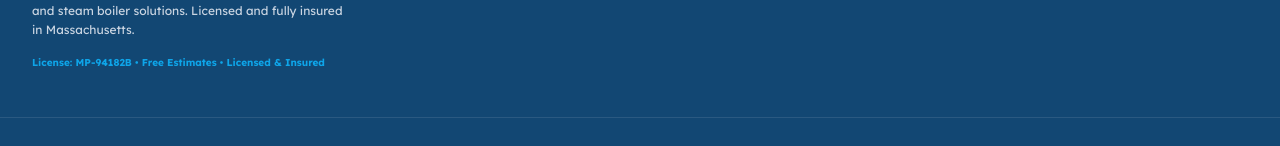
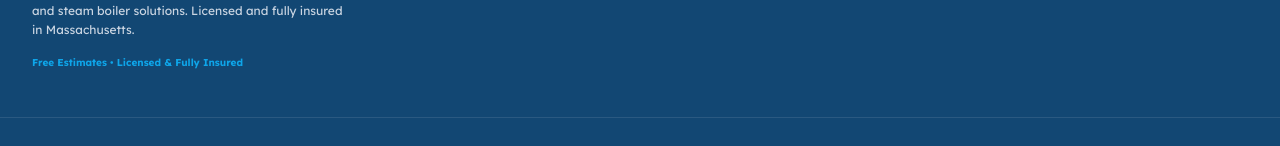
Before and after one commit to TYee2011/Boran-Plumbing, an Angular app: page / in a window 1280 px wide. Shown: the part 4610-4756 px from the top of the page. Built offline with nearby package versions, Linux system fonts and the light colour scheme; a web font is replaced by a local one.

Commit message:
chore: remove license number references from footer

```diff
--- a/src/app/app.html
+++ b/src/app/app.html
@@ -783,7 +783,7 @@
       <p class="text-slate-300 max-w-xs leading-relaxed text-xs">
         Premium commercial and residential plumbing, gas, and steam boiler solutions. Licensed and fully insured in Massachusetts.
       </p>
-      <span class="block text-[10px] font-bold text-brand-accent">License: MP-94182B &bull; Free Estimates &bull; Licensed & Insured</span>
+      <span class="block text-[10px] font-bold text-brand-accent">Free Estimates &bull; Licensed &amp; Fully Insured</span>
     </div>
 
     <!-- Quick Links Column -->
```
